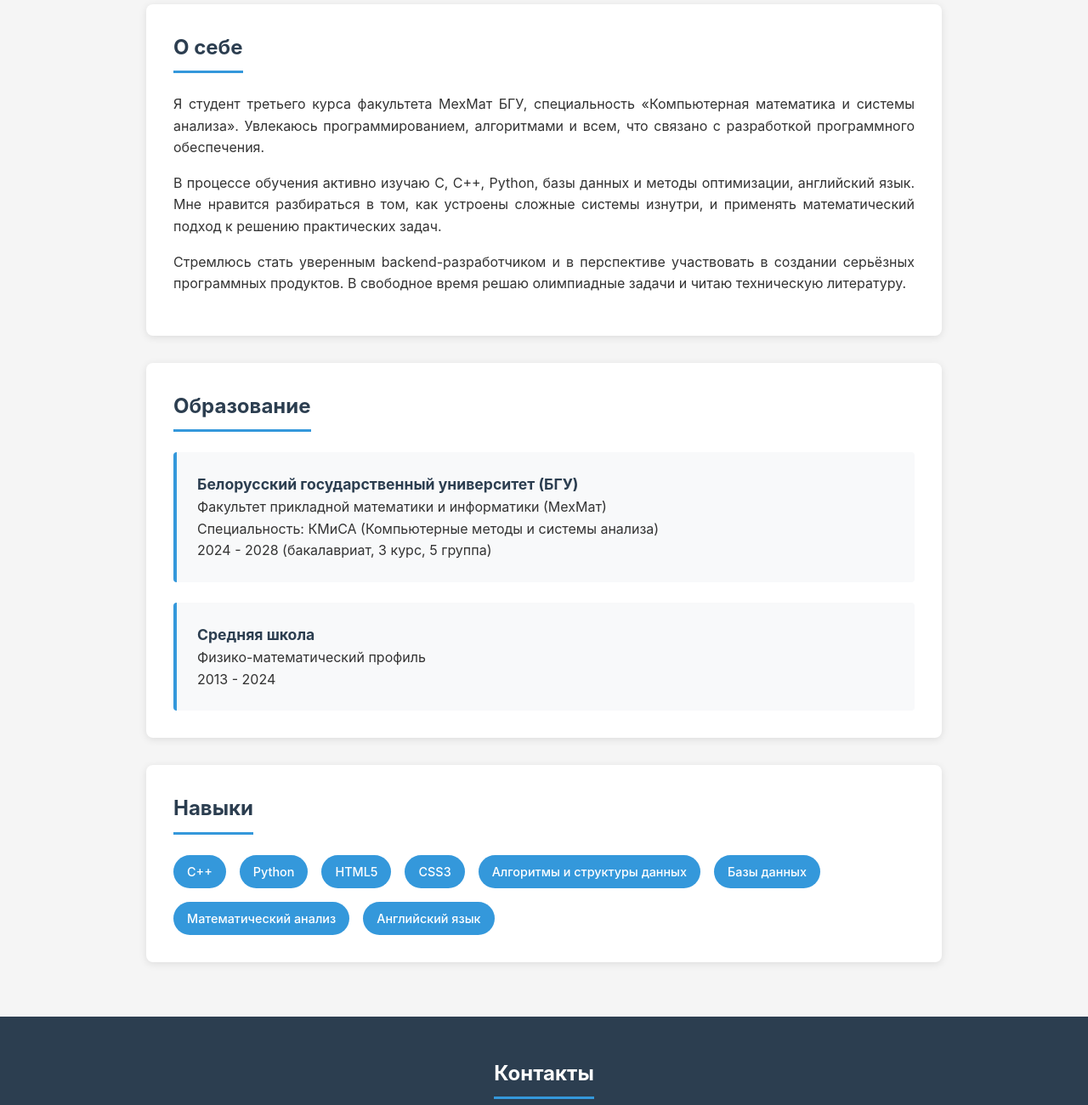
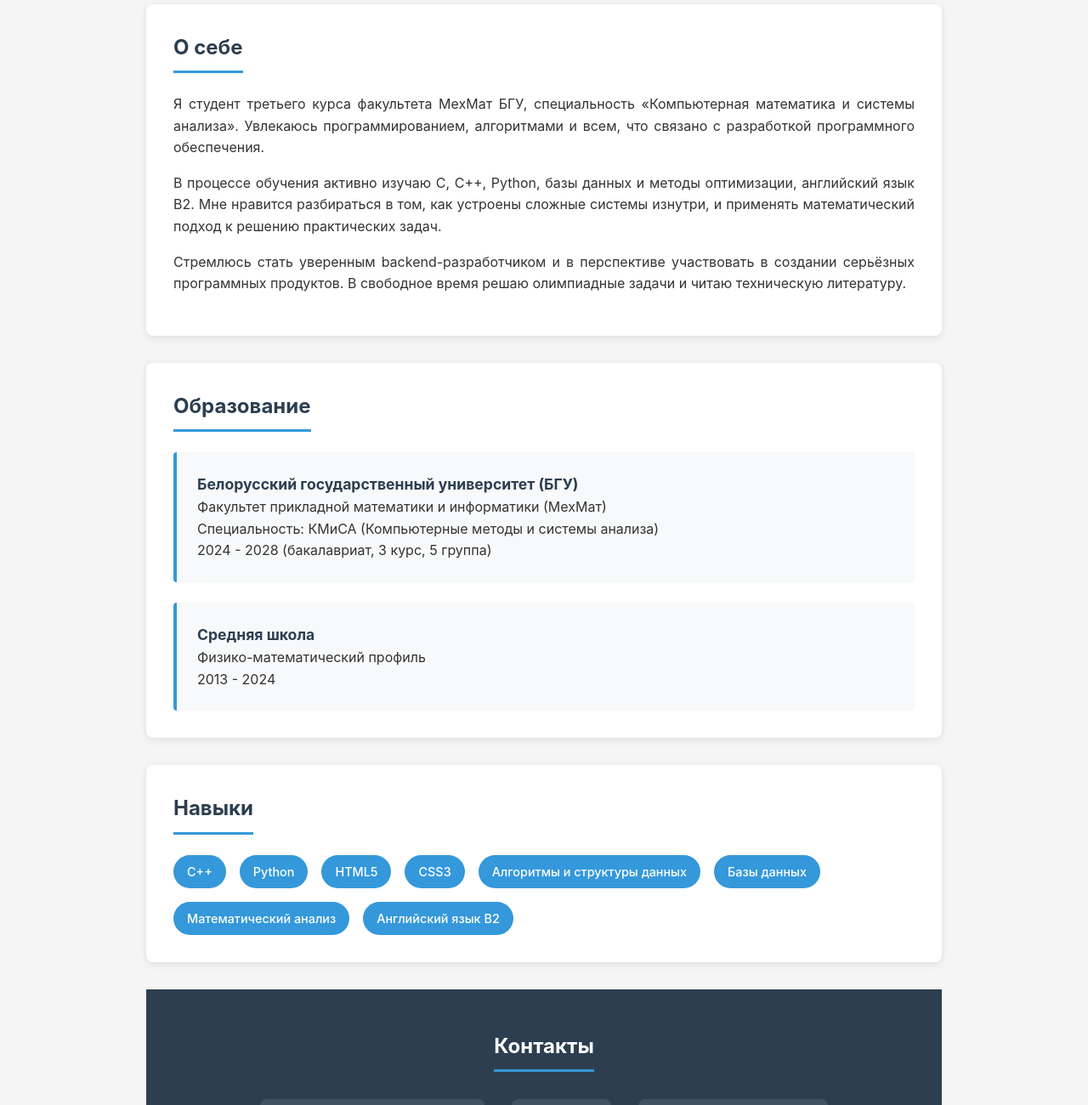
Before and after one commit to anestezy/web-course-2026, a plain HTML site: page task1/index.html in a window 1280 px wide. Shown: the part 381-1681 px from the top of the page at 85% size. Drawn offline with Linux system fonts and the light colour scheme.

Commit message:
Update index.html

```diff
--- a/task1/index.html
+++ b/task1/index.html
@@ -29,7 +29,7 @@
             <h2>О себе</h2>
             <article>
                 <p>Я студент третьего курса факультета МехМат БГУ, специальность «Компьютерная математика и системы анализа». Увлекаюсь программированием, алгоритмами и всем, что связано с разработкой программного обеспечения.</p>
-                <p>В процессе обучения активно изучаю C, C++, Python, базы данных и методы оптимизации, английский язык. Мне нравится разбираться в том, как устроены сложные системы изнутри, и применять математический подход к решению практических задач.</p>
+                <p>В процессе обучения активно изучаю C, C++, Python, базы данных и методы оптимизации, английский язык B2. Мне нравится разбираться в том, как устроены сложные системы изнутри, и применять математический подход к решению практических задач.</p>
                 <p>Стремлюсь стать уверенным backend-разработчиком и в перспективе участвовать в создании серьёзных программных продуктов. В свободное время решаю олимпиадные задачи и читаю техническую литературу.</p>
             </article>
         </section>
@@ -61,9 +61,9 @@
                 <span class="skill">Алгоритмы и структуры данных</span>
                 <span class="skill">Базы данных</span>
                 <span class="skill">Математический анализ</span>
-                <span class="skill">Английский язык</span>
+                <span class="skill">Английский язык B2</span>
             </div>
-        </section>
+        </section
     </main>
 
     <footer id="contacts">
```
